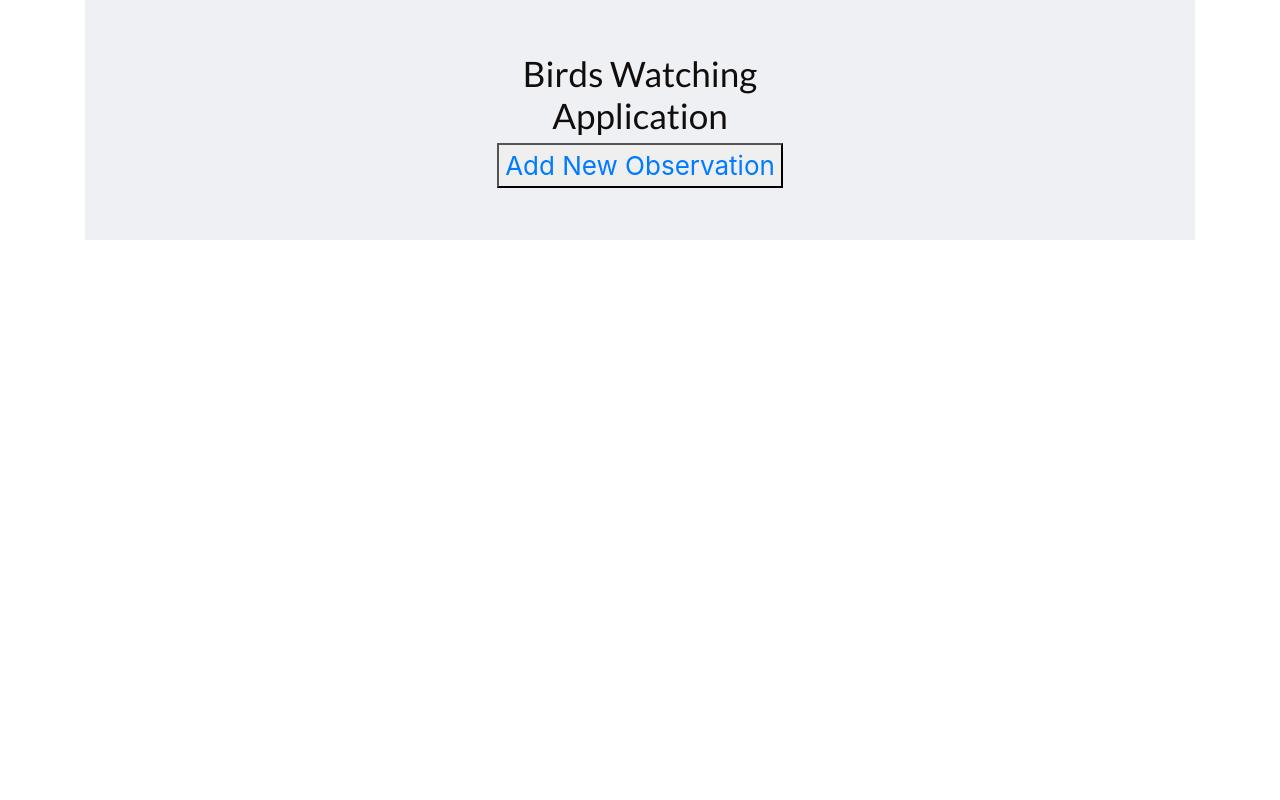
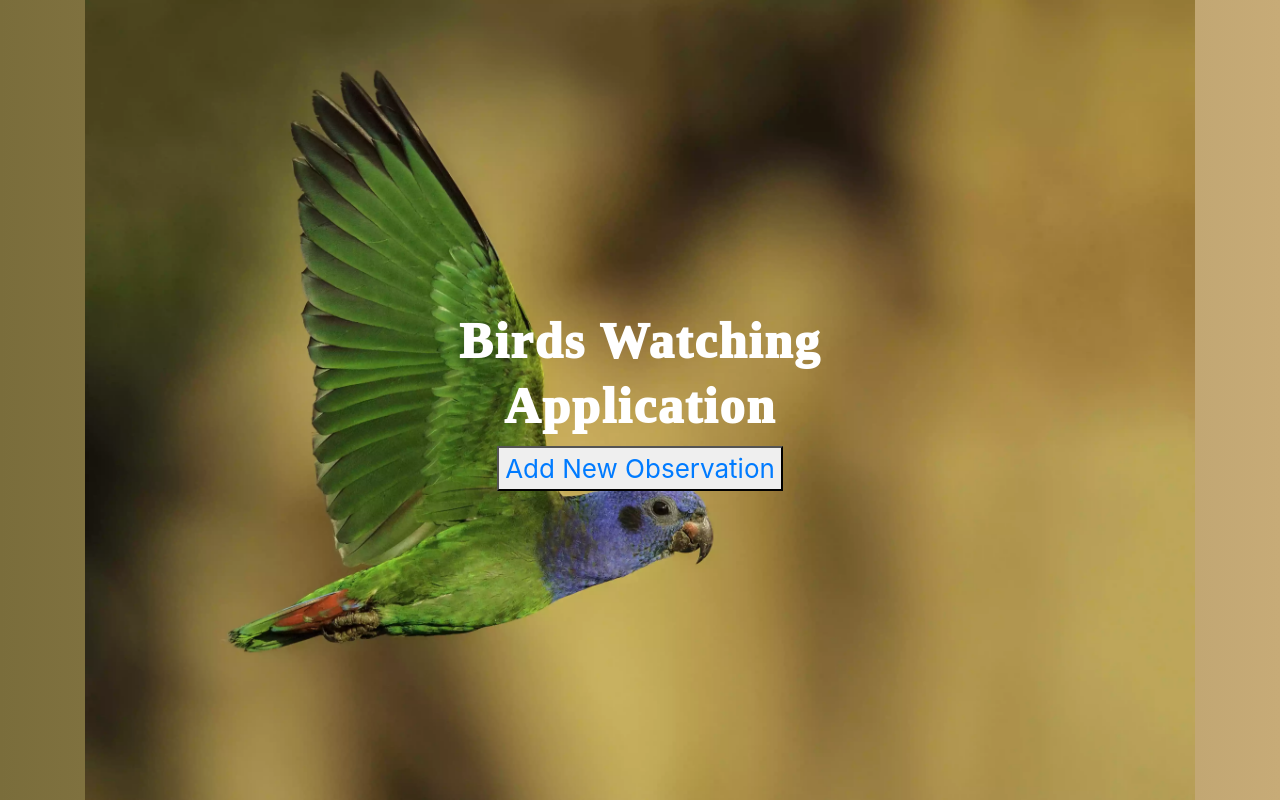
Before and after one commit to maryamsp12/Birds-Watching-App, a React (Create React App) app: page /homePage in a window 1280 px wide. Built offline with nearby package versions, Linux system fonts and the light colour scheme.

Commit message:
Update App.css

```diff
--- a/src/App.css
+++ b/src/App.css
@@ -1,32 +1,40 @@
+body {
+  height: 100%;
+  background: linear-gradient(to right,rgb(122, 109, 59), #c7ab77);
+
+
+}
+
+.bg {
+   background: url("./1.jpg") center center no-repeat;
+   height: 100%;
+   background-position: center;
+   background-repeat: no-repeat;
+   background-size: cover;
+}
+
 .App {
   text-align: center;
 }
 
-.App-logo {
-  animation: App-logo-spin infinite 20s linear;
-  height: 40vmin;
-}
-
 .App-header {
-  background-color: #eff0f3;
-  min-height: 30vh;
+  min-height: 100vh;
   display: flex;
   flex-direction: column;
   align-items: center;
   justify-content: center;
   font-size: calc(10px + 2vmin);
-  color: rgb(17, 13, 13);
+  color: white;
 }
 
-.App-link {
-  color: #61dafb;
+.App-title {
+  font-size: 50px;
+  font-style: bold;
+  letter-spacing: 2px;
+  line-height: 1.3;
+  font-family: 'Roboto Slab', serif;
+  font-weight: 1000;
 }
-
-@keyframes App-logo-spin {
-  from {
-    transform: rotate(0deg);
-  }
-  to {
-    transform: rotate(360deg);
-  }
+.App-title h1{
+  margin-top:10px
 }
```
